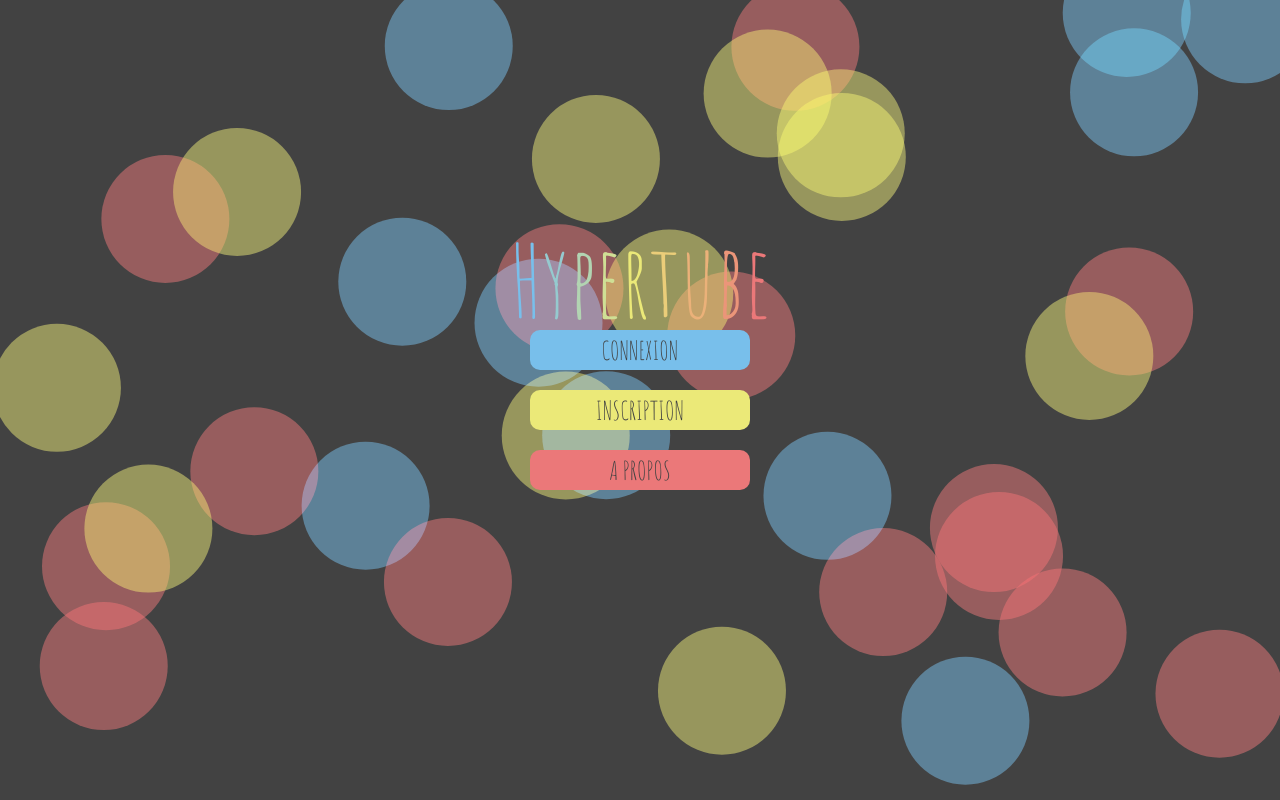
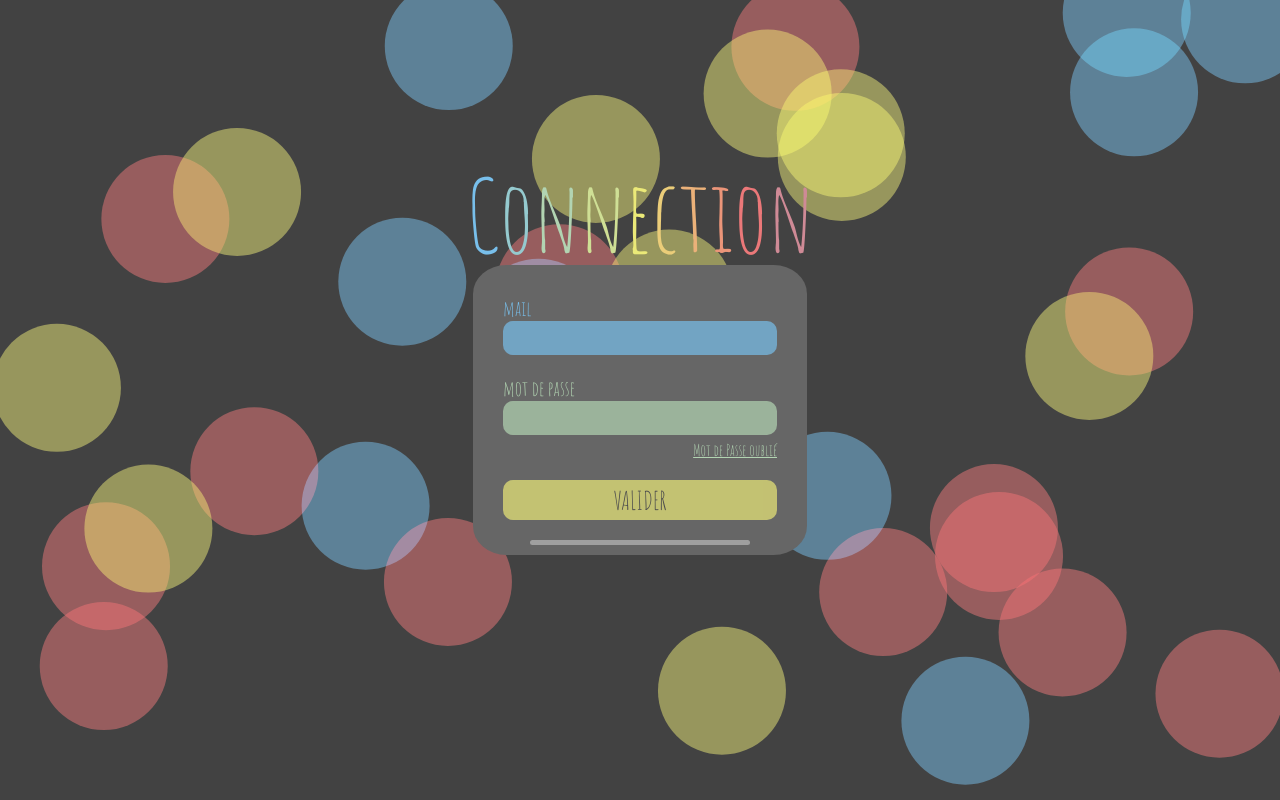
Before and after one commit to mvo-van/hypertube, a React (Create React App) app in the folder app/: page /test in a window 1280 px wide. Built offline with nearby package versions, Linux system fonts and the light colour scheme.

Commit message:
add page connection

```diff
--- a/app/src/components/Text/MulticoText.jsx
+++ b/app/src/components/Text/MulticoText.jsx
@@ -3,7 +3,7 @@ import style from "./MulticoText.module.css";
 function MulticoText({className, text}){
     let string = [];
     for (let i = 0; i<text.length; i++){
-      string.push(<a className={style[`text_color_${i%12}`]}>{text[i]}</a>)
+      string.push(<a key={i}  className={style[`text_color_${i%12}`]}>{text[i]}</a>)
     }
 
     return (
--- a/app/src/components/background/BubbleBackground.jsx
+++ b/app/src/components/background/BubbleBackground.jsx
@@ -96,7 +96,7 @@ function BubbleBackground({ children }) {
     return () => {
       window.removeEventListener("resize", resize);
     };
-  }, [children]);
+  }, [1]);
 
   return (
     <div className={style.bubble}>
--- a/app/src/components/button/Button.jsx
+++ b/app/src/components/button/Button.jsx
@@ -6,7 +6,7 @@ function getVariantStyle(color, variant) {
 
 function Button({ onClick, type, variant, className, disabled = false, children, color="blue"}){
     const classes = `${style.button} ${getVariantStyle(color, variant)} round ${className}`;
-
+    // console.log(color)
     if (!onClick) {
         onClick = () => {};
     }
--- a/app/src/components/button/Button.module.css
+++ b/app/src/components/button/Button.module.css
@@ -24,9 +24,22 @@
     color: var(--color-dark-gray);
 }
 
-.button__validation {
-    background-color: var(--color-dark-2);
-    color: var(--color-dark-6);
+.button__yellow__validation {
+    background-color: var(--color-yellow);
+    color: var(--color-dark-gray);
+    opacity: 0.7;
+}
+
+.button__blue__validation {
+    background-color: var(--color-blue);
+    color: var(--color-dark-gray);
+    opacity: 0.7;
+}
+
+.button__red__validation {
+    background-color: var(--color-red);
+    color: var(--color-dark-gray);
+    opacity: 0.7;
 }
 
 .button__action-regular {
--- /dev/null
+++ b/app/src/components/form/Form.jsx
@@ -0,0 +1,23 @@
+import Button from "../button/Button";
+import styles from "./Form.module.css";
+
+function Form({ className, label, onSubmit, disabled = false, children, color="blue" }) {
+    const formClasses = `${styles.form} ${className}`;
+
+    return (
+        <form className={formClasses} onSubmit={onSubmit}>
+            {children}
+            <Button
+                type="submit"
+                variant="validation"
+                className={styles['form__submit']}
+                disabled={disabled}
+                color={color}
+            >
+                {label}
+            </Button>
+        </form>
+    );
+}
+
+export default Form;
--- /dev/null
+++ b/app/src/components/form/Form.module.css
@@ -0,0 +1,12 @@
+.form {
+    display: flex;
+    flex-direction: column;
+    gap: 20px;
+    /* background-color: var(--color-medium-gray); */
+    /* border-radius: 10%; */
+    padding: 20px;
+}
+
+.form__submit {
+    /* width: 100%; */
+}
--- /dev/null
+++ b/app/src/components/input/Input.jsx
@@ -0,0 +1,54 @@
+import React, { useContext, useImperativeHandle, useRef } from "react";
+import styles from "./Input.module.css";
+// import AppContext from "../../../store/AppContext";
+import Label from "../label/Label";
+
+const Input = React.forwardRef(({
+    label,
+    type,
+    value,
+    onChange = () => {},
+    onBlur = () => {},
+    placeholder,
+    color = "blue"
+}, ref) => {
+    // const { theme } = useContext(AppContext);
+    const onChangeHandler = (event) => {
+        onChange(event.target.value);
+    }
+    const onBlurHandler = (event) => {
+        onBlur(event.target.value);
+    }
+    const inputRef = useRef();
+    const inputColor = styles[`input__input__${color}`];
+    const name = label.replace(/ /g, "_");
+    const id = `input-${name}`;
+
+    useImperativeHandle(ref, () => {
+        return {
+            focus: () => {
+                inputRef.current.focus();
+            }
+        }
+    });
+
+    return (
+        <div className={styles.input}>
+            <Label label={label} htmlFor={id} className={styles['input__label']} color={color}/>
+            <input
+                id = {id}
+                className={`${styles['input__input']} ${inputColor} round`}
+                name={name}
+                type={type}
+                value={value}
+                onChange={onChangeHandler}
+                onBlur={onBlurHandler}
+                ref={inputRef}
+                placeholder={placeholder}
+                autoComplete="off"
+            />
+        </div>
+    );
+})
+
+export default Input;
--- /dev/null
+++ b/app/src/components/input/Input.module.css
@@ -0,0 +1,69 @@
+.input {
+    display: flex;
+    flex-direction: column;
+    font-weight: 100;
+    width: 100%;
+}
+
+.input__label {
+    width: 100%;
+}
+
+.input__input {
+    padding: 0 15px;
+    font-size: var(--input-font-size);
+    height: var(--input-height);
+    opacity: 0.7;
+    color: var(--color-dark-gray);
+    font-family:'AmstelvarAlpha';
+
+}
+
+/* Input colors */
+.input__input__blue {
+    background-color: var(--color-blue);
+}
+
+.input__input__blue_to_yellow_1 {
+    background-color: var(--color-blue-to-yellow-1);
+}
+
+.input__input__blue_to_yellow_2 {
+    background-color: var(--color-blue-to-yellow-2);
+}
+
+.input__input__blue_to_yellow_3 {
+    background-color: var(--color-blue-to-yellow-3);
+}
+
+.input__input__yellow {
+    background-color: var(--color-yellow);
+}
+
+.input__input__yellow_to_red_1 {
+    background-color: var(--color-yellow-to-red-1);
+}
+
+.input__input__yellow_to_red_2 {
+    background-color: var(--color-yellow-to-red-2);
+}
+
+.input__input__yellow_to_red_3 {
+    background-color: var(--color-yellow-to-red-3);
+}
+
+.input__input__red {
+    background-color: var(--color-red);
+}
+
+.input__input__red_to_blue_1 {
+    background-color: var(--color-red-to-blue-1);
+}
+
+.input__input__red_to_blue_2 {
+    background-color: var(--color-red-to-blue-2);
+}
+
+.input__input__red_to_blue_3 {
+    background-color: var(--color-red-to-blue-3);
+}
--- /dev/null
+++ b/app/src/components/label/Label.jsx
@@ -0,0 +1,17 @@
+// import { useContext } from "react";
+import styles from "./Label.module.css";
+// import AppContext from "../../../store/AppContext";
+
+function Label({ label, htmlFor, className, color="blue" }) {
+    // const { theme } = useContext(AppContext);
+    const themeStyle = styles[`label__${color}`];
+    const classes = `${styles.label} ${themeStyle} ${className}`;
+
+    return (
+        <label htmlFor={htmlFor} className={classes}>
+            {label}
+        </label>
+    );
+}
+
+export default Label;
--- /dev/null
+++ b/app/src/components/label/Label.module.css
@@ -0,0 +1,51 @@
+.label {
+    font-size: var(--label-font-size);
+}
+
+.label__blue {
+    color: var(--color-blue);
+}
+
+.label__blue_to_yellow_1 {
+    color: var(--color-blue-to-yellow-1);
+}
+
+.label__blue_to_yellow_2 {
+    color: var(--color-blue-to-yellow-2);
+}
+
+.label__blue_to_yellow_3 {
+    color: var(--color-blue-to-yellow-3);
+}
+
+.label__yellow {
+    color: var(--color-yellow);
+}
+
+.label__yellow_to_red_1 {
+    color: var(--color-yellow-to-red-1);
+}
+
+.label__yellow_to_red_2 {
+    color: var(--color-yellow-to-red-2);
+}
+
+.label__yellow_to_red_3 {
+    color: var(--color-yellow-to-red-3);
+}
+
+.label__red {
+    color: var(--color-red);
+}
+
+.label__red_to_blue_1 {
+    color: var(--color-red-to-blue-1);
+}
+
+.label__red_to_blue_2 {
+    color: var(--color-red-to-blue-2);
+}
+
+.label__red_to_blue_3 {
+    color: var(--color-red-to-blue-3);
+}
--- a/app/src/pages/test/Test.jsx
+++ b/app/src/pages/test/Test.jsx
@@ -1,34 +1,68 @@
-import { useNavigate } from "react-router";
-import Button from "../../components/button/Button";
 import style from "./Test.module.css"
 // import HomeBackground from "../../components/home/HomeBackground";
 import GenericPage from "../page/GenericPage";
 import MulticoText from "../../components/Text/MulticoText"
 import BubbleBackground from "../../components/background/BubbleBackground";
+import { useState } from "react";
+import Form from "../../components/form/Form";
+import Input from "../../components/input/Input";
+
 
 function Test() {
-    const navigate = useNavigate();
+    const [email, setEmail] = useState("");
+    const [password, setPassword] = useState("");
 
-    const onSubmitHandler = (e) => {
-        e.preventDefault();
-        navigate(e.target.attributes.action.nodeValue)
+    const onMailHandler = (value) => {
+        setEmail(value);
     }
+
+    const onMailValidate = (value) => {
+    }
+
+    const onPasswordHandler = (value) => {
+        setPassword(value);
+    }
+
+    const onPassWordValidate = (value) => {
+    }
+
+    const onSubmitHandler = async (e) => {
+    }
+
+    const sendOtp = async() => {
+    }
+
 
     return (
         <GenericPage className={style.home}>
                 <BubbleBackground>
-                    <MulticoText className={style['titre']} text="Hypertube"/>
+                    <MulticoText className={style['titre']} text="Connection"/>
                     <div className={style['button-box']}>
 
-                        <form action="/login" onSubmit={onSubmitHandler}>
-                            <Button variant="regular" type="submit" color="blue">connexion</Button>
-                        </form>
-                        <form action="/signup" onSubmit={onSubmitHandler}>
-                            <Button variant="regular" type="submit" color="yellow">inscription</Button>
-                        </form>
-                        <form action="/about" onSubmit={onSubmitHandler}>
-                            <Button variant="regular" type="submit" color="red">a propos</Button>
-                        </form>
+                        <Form className="login-form" onSubmit={onSubmitHandler} label="valider" color="yellow">
+                            <Input
+                                label="mail"
+                                type="email"
+                                value={email}
+                                onChange={onMailHandler}
+                                onBlur={onMailValidate}
+                                color="blue"
+                            />
+
+                            <Input
+                                label="mot de passe"
+                                type="password"
+                                value={password}
+                                onChange={onPasswordHandler}
+                                onBlur={onPassWordValidate}
+                                color="blue_to_yellow_2"
+                            />
+                            <a href="#" onClick={() => sendOtp()} className={style.pwdlink}>
+                                Mot de Passe oublié
+                            </a>
+                        </Form>
+
+                        <hr className={style.line}/>
                     </div>
                 </BubbleBackground>
         </GenericPage>
--- a/app/src/pages/test/Test.module.css
+++ b/app/src/pages/test/Test.module.css
@@ -14,10 +14,34 @@
     flex-direction: column;
     justify-content: center;
     align-items: center;
-    gap: 20px;
-    width: 100%;
+    /* gap: 20px; */
+    /* width: 100%; */
+    display: flex;
+
+    background-color: var(--color-medium-gray);
+    border-radius: 10%;
+    padding: 10px;
 }
 
 .titre {
     font-size: 100px;
 }
+
+.pwdlink {
+    color: var(--color-blue-to-yellow-2);
+    display: flex;
+    right: 100%;
+    justify-content: right;
+    margin-top: -15px;
+    /* align-items: center; */
+}
+
+.line {
+    color:  var(--color-light-gray);
+    background-color: var(--color-light-gray);
+    border-color:  var(--color-light-gray);
+    height: 5px;
+    width: 70%;
+    border: 0;
+    border-radius: 5px;
+}
```
